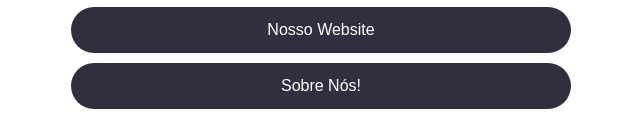
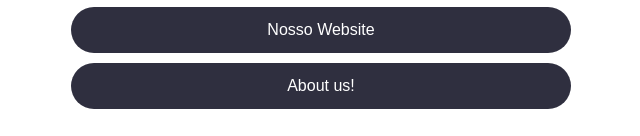
Before and after one commit to trionicamz/FlavioCanudo-EN, a plain HTML site: page index.html in a window 1280 px wide. Shown: the part 865-1001 px from the top of the page, 319-959 px from the left. Drawn offline with Linux system fonts and the light colour scheme.

Commit message:
Update index.html

```diff
--- a/index.html
+++ b/index.html
@@ -48,7 +48,7 @@
     <!-- Links -->
     <a href="https://trionicamz.com" target="_blank" class="btn"> Nosso Website</a>
   <!-- Link para o PDF Sobre Nós -->
-<a href="about.pdf" class="btn" target="_blank">Sobre Nós!</a>
+<a href="about.pdf" class="btn" target="_blank">About us!</a>
 
   </div>
 
```
